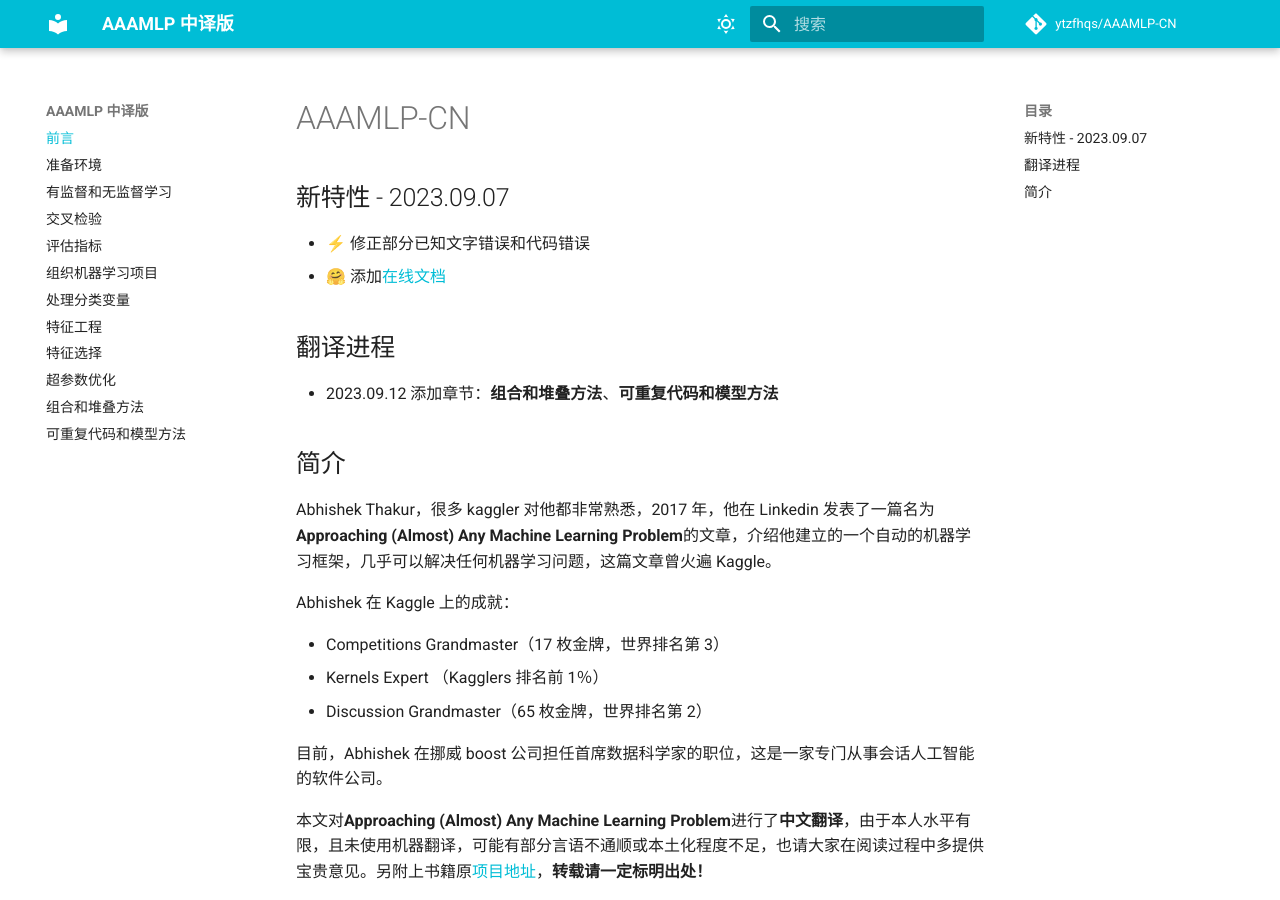
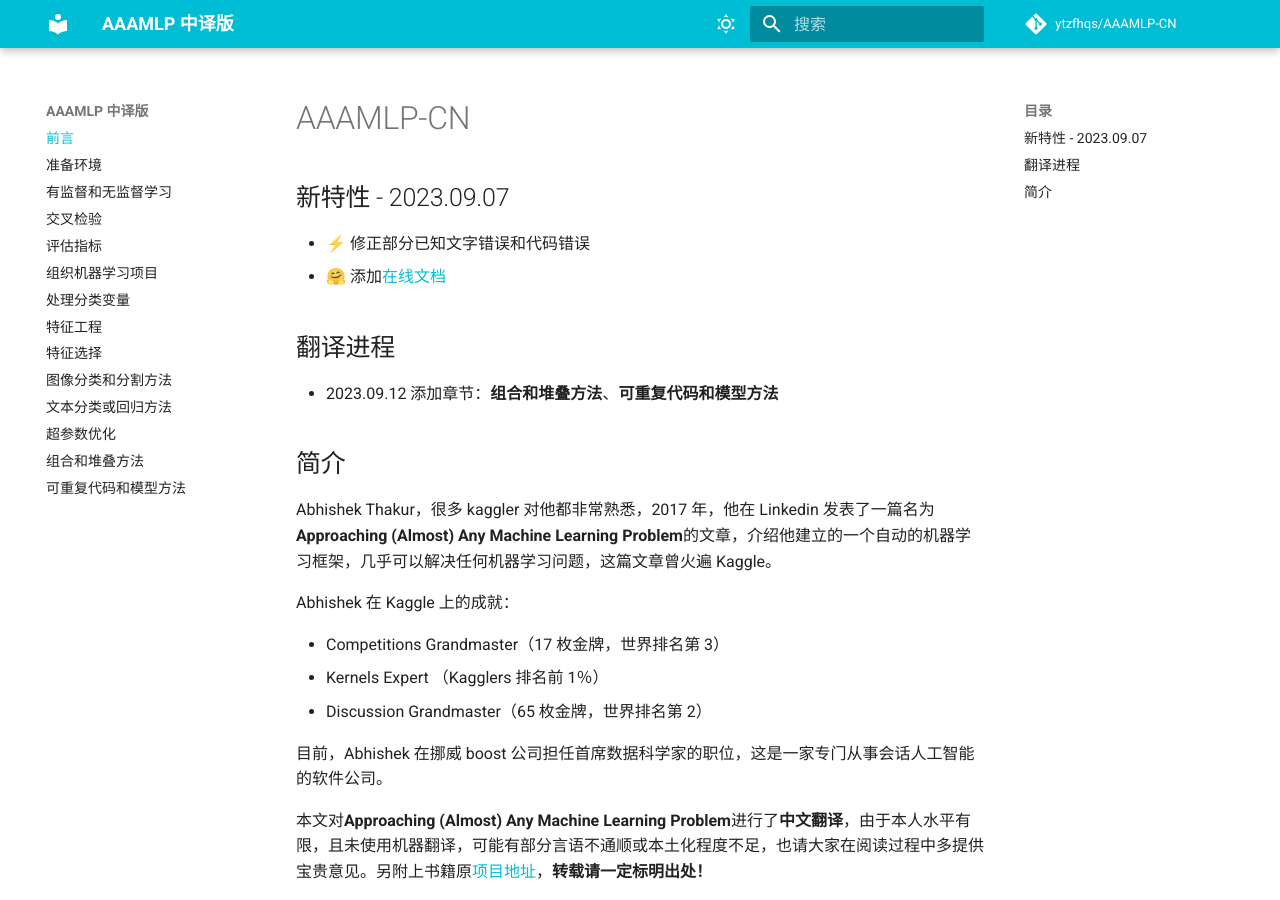
Before and after one commit to ytzfhqs/AAAMLP-CN, an MkDocs documentation site: the page built from docs/index.md, in a window 1280 px wide and 900 px high. Built offline with MkDocs 1.6.1 and Material for MkDocs 9.7.7, drawn with Linux system fonts in a browser that asks for light colours; nearby versions of some CDN libraries; library files that are not in the unit come from our copies; comment, search, counter and statistics services are not loaded.

Commit message:
update : doc finished

```diff
--- a/mkdocs.yml
+++ b/mkdocs.yml
@@ -65,6 +65,8 @@
   - 处理分类变量: '处理分类变量.md'
   - 特征工程: '特征工程.md'
   - 特征选择: '特征选择.md'
+  - 图像分类和分割方法: '图像分类和分割方法.md'
+  - 文本分类或回归方法: '文本分类或回归方法.md'
   - 超参数优化: '超参数优化.md'
   - 组合和堆叠方法: '组合和堆叠方法.md'
   - 可重复代码和模型方法: '可重复代码和模型方法.md'
```
